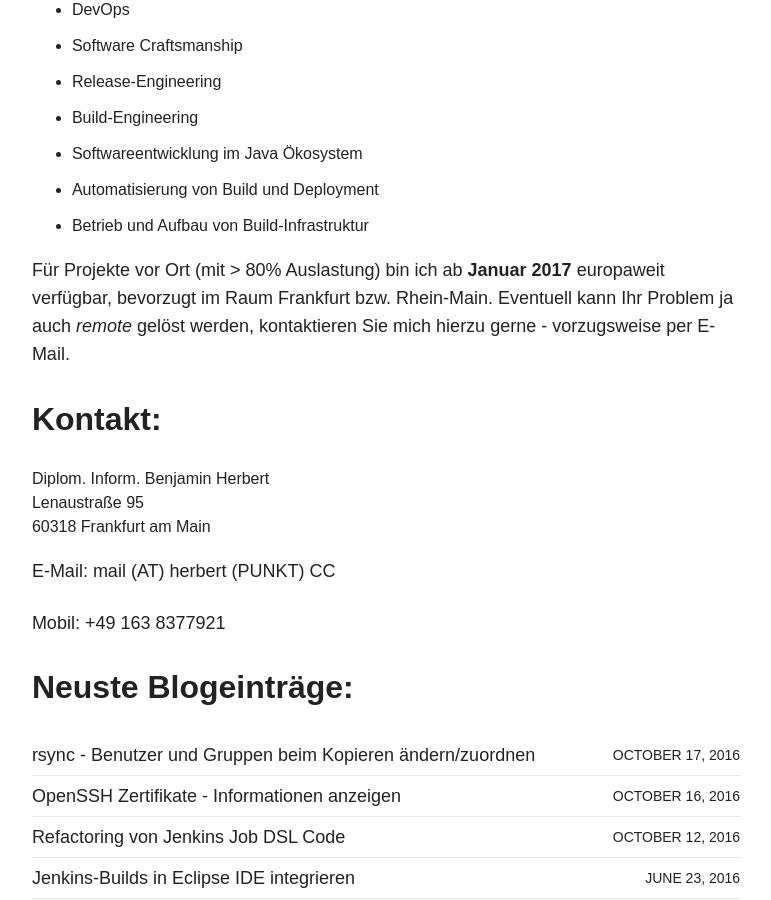
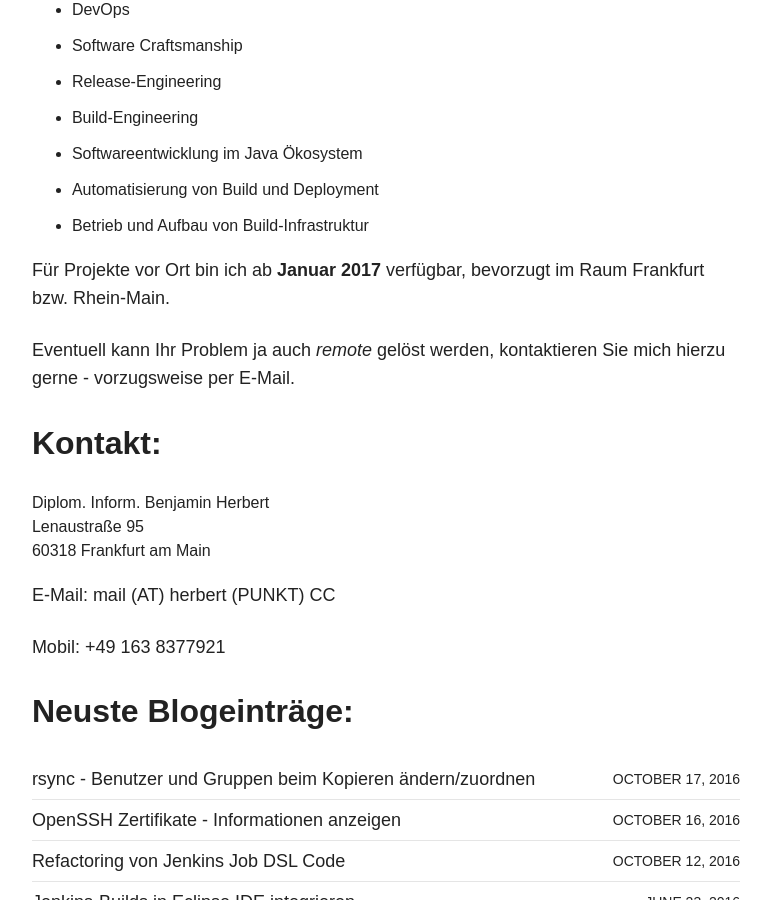
Before and after one commit to BenjaminHerbert/BenjaminHerbert.github.io, a Jekyll site: the page built from index.md, in a window 1280 px wide and 900 px high, scrolled down 1407 px. Shown: the whole window, without its empty margins (254-1025 px from the left). Built offline with Jekyll 4.4.1, drawn with Linux system fonts in a browser that asks for light colours; nearby versions of some CDN libraries.

Commit message:
Update index.md

```diff
--- a/index.md
+++ b/index.md
@@ -35,7 +35,8 @@ Auf freiberuflicher Basis begleite ich Sie bei Ihren Projekten und kann Sie insb
 * Automatisierung von Build und Deployment
 * Betrieb und Aufbau von Build-Infrastruktur
 
-Für Projekte vor Ort (mit > 80% Auslastung) bin ich ab **Januar 2017** europaweit verfügbar, bevorzugt im Raum Frankfurt bzw. Rhein-Main.
+Für Projekte vor Ort bin ich ab **Januar 2017** verfügbar, bevorzugt im Raum Frankfurt bzw. Rhein-Main.
+
 Eventuell kann Ihr Problem ja auch *remote* gelöst werden, kontaktieren Sie mich hierzu gerne - vorzugsweise per E-Mail.
 
 ## Kontakt:
```
